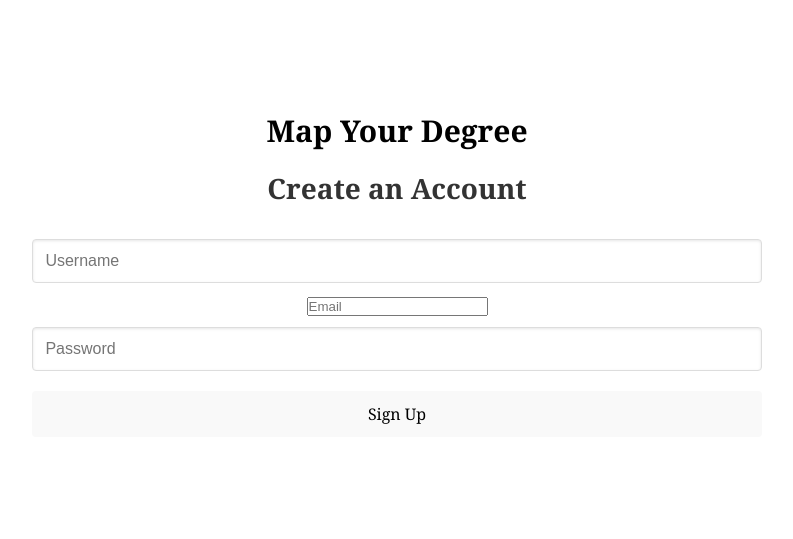
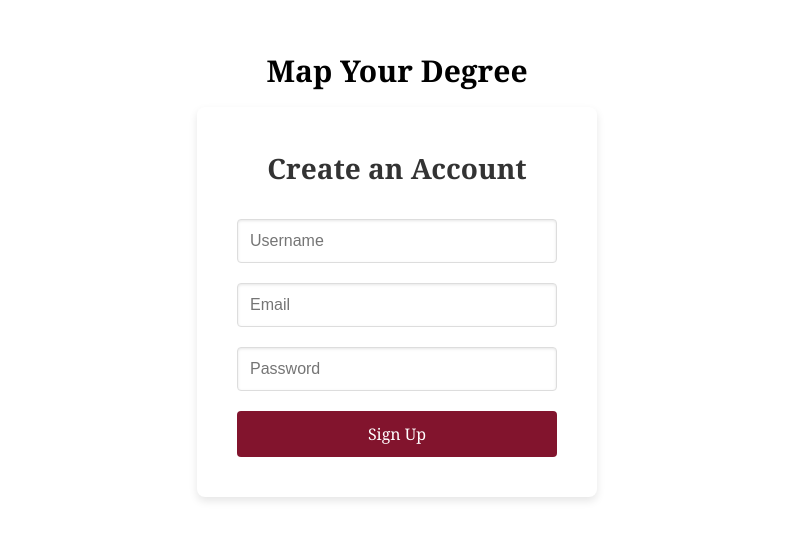
Before and after one commit to izzietaylor123/MapYourDegree, a React (Vite) app in the folder map-your-degree/: page /create-account in a window 1280 px wide. Shown: the part 125-664 px from the top of the page, without its empty margins (243-1036 px from the left). Built offline with nearby package versions, Linux system fonts and the light colour scheme.

Commit message:
Made create account page pretty

```diff
--- a/map-your-degree/src/Pages/CreateAccount/CreateAccount.css
+++ b/map-your-degree/src/Pages/CreateAccount/CreateAccount.css
@@ -0,0 +1,68 @@
+.create-account-container {
+    background: #ffffff;
+    padding: 40px;
+    border-radius: 8px;
+    box-shadow: 0 4px 8px rgba(0, 0, 0, 0.1);
+    width: 100%;
+    max-width: 400px;
+    text-align: center;
+  }
+
+  h2 {
+    font-size: 28px;
+    color: #333;
+    margin-bottom: 20px;
+  }
+
+  /* Input fields */
+  input[type="text"],
+  input[type="email"],
+  input[type="password"] {
+    width: 100%;
+    padding: 12px;
+    margin: 10px 0;
+    border: 1px solid #ddd;
+    border-radius: 4px;
+    font-size: 16px;
+    box-shadow: inset 0 1px 3px rgba(0, 0, 0, 0.1);
+  }
+
+  input[type="text"]:focus,
+  input[type="email"]:focus,
+  input[type="password"]:focus {
+    outline: none;
+    border-color: #82142d;
+  }
+
+  /* Buttons */
+  button {
+    width: 100%;
+    padding: 12px;
+    border: none;
+    border-radius: 4px;
+    cursor: pointer;
+    font-size: 16px;
+    margin-top: 10px;
+  }
+
+  button:hover {
+    opacity: 0.9;
+  }
+
+  button:focus {
+    outline: none;
+  }
+
+  /* Sign Up Button */
+  button[type="submit"] {
+    background-color: #82142d;
+    color: white;
+  }
+
+  /* Responsive Design */
+  @media (max-width: 500px) {
+    .create-account-container {
+      width: 90%;
+      padding: 20px;
+    }
+  }
```
